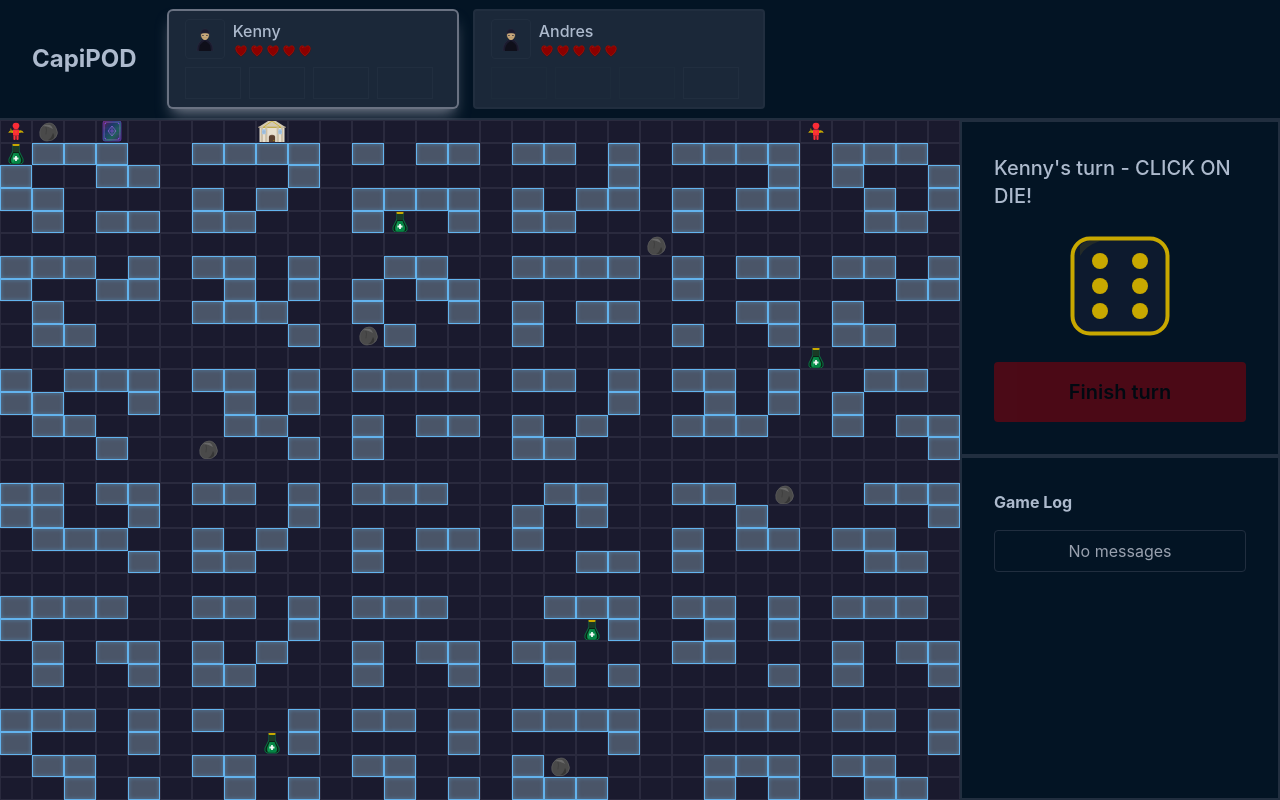
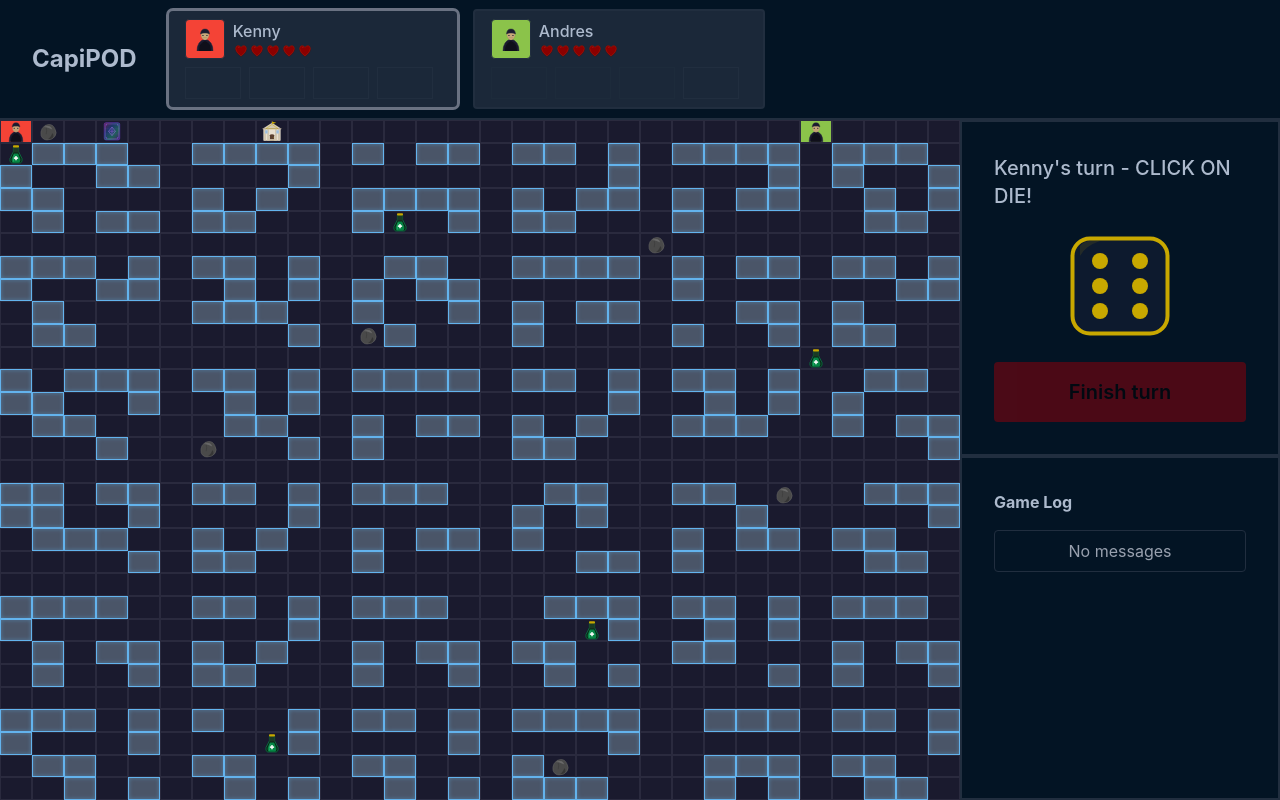
Before and after one commit to kaltbarba/Capipod, a React (Vite) app: page / in a window 1280 px wide. Built offline with nearby package versions, Linux system fonts and the light colour scheme.

Commit message:
Uses player color
Show message when game finishes

```diff
--- a/src/App.tsx
+++ b/src/App.tsx
@@ -17,6 +17,7 @@ import "./App.scss";
 function App() {
   const { setBuildings, setPods, size, setItems } = useBoardStore();
   const { setPlayers } = usePlayersStore();
+  const { winner } = useGameStore.getState();
 
   useEffect(() => {
     setPlayers([
@@ -28,6 +29,7 @@ function App() {
         coordinate: { x: 0, y: 0 },
         die: 0,
         stepsRemaining: 0,
+        color: "#F44336",
       },
       {
         id: "player-2",
@@ -37,6 +39,7 @@ function App() {
         coordinate: { x: 25, y: 0 },
         die: 0,
         stepsRemaining: 0,
+        color: "#8BC34A",
       },
     ]);
 
@@ -82,7 +85,20 @@ function App() {
       <Header />
 
       <div className="h-full grid grid-cols-[3fr_1fr] overflow-hidden">
-        <Board size={size} className={"overflow-hidden"} />
+        <div className="h-full overflow-hidden relative">
+          <Board
+            size={size}
+            className={[
+              "h-full overflow-hidden",
+              winner ? "opacity-50" : "",
+            ].join(" ")}
+          />
+          {winner ? (
+            <div className="whitespace-nowrap text-3xl text-amber-300 absolute top-1/2 left-1/2 -translate-x-1/2 -translate-y-1/2 bg-surface-element p-20 border-border rounded ring-2 ring-gray-500">
+              {winner.name} reached the shelter and won the game
+            </div>
+          ) : null}
+        </div>
 
         <div className="h-full flex flex-col overflow-hidden">
           <TurnSection />
--- a/src/components/Board/index.tsx
+++ b/src/components/Board/index.tsx
@@ -12,7 +12,7 @@ import {
 
 import { useBoardStore, useGameStore, usePlayersStore } from "../../store";
 
-import PlayerIcon from "../../assets/player.svg?react";
+import PortraitIcon from "../../assets/portrait.svg?react";
 import ShelterIcon from "../../assets/shelter.svg?react";
 import PotionIcon from "../../assets/potion.svg?react";
 import RockIcon from "../../assets/rock.svg?react";
@@ -115,6 +115,7 @@ export default function Board({
           return (
             <div
               key={`${x},${y}`}
+              style={{ backgroundColor: player?.color }}
               className={[
                 "overflow-hidden flex justify-center items-center board-cell",
                 building ? "building" : "",
@@ -128,7 +129,7 @@ export default function Board({
                 onClickCell({ item: selectedItem, coordinate: { x, y } })
               }
             >
-              {player && <PlayerIcon className="text-red-500 w-full h-full" />}
+              {player && <PortraitIcon className="w-full h-full" />}
 
               {pod?.state === PodState.active && (
                 <span>{pod.activeTurnsRemaining}</span>
@@ -136,16 +137,16 @@ export default function Board({
 
               {item ? (
                 item.category === ItemCategory.potion ? (
-                  <PotionIcon width={24} height={24} />
+                  <PotionIcon className="w-full h-full" />
                 ) : item.category === ItemCategory.rock ? (
-                  <RockIcon width={24} height={24} />
+                  <RockIcon className="w-full h-full" />
                 ) : item.category === ItemCategory.holo ? (
-                  <HoloIcon width={24} height={24} />
+                  <HoloIcon className="w-full h-full" />
                 ) : null
               ) : null}
 
               {x === shelterCoordinate.x && y === shelterCoordinate.y && (
-                <ShelterIcon width={40} height={40} />
+                <ShelterIcon className="w-full h-full" />
               )}
             </div>
           );
--- a/src/components/PlayerCard/index.tsx
+++ b/src/components/PlayerCard/index.tsx
@@ -13,7 +13,7 @@ import { usePlayersStore, useGameStore } from "../../store";
 
 export default function PlayerCard({ player }: { player: Player }) {
   const { consumeItem, setSelectedItem, players } = usePlayersStore();
-  const { currentPlayerIndex } = useGameStore();
+  const { currentPlayerIndex, winner } = useGameStore();
 
   const potionItems = useMemo(
     () =>
@@ -42,14 +42,15 @@ export default function PlayerCard({ player }: { player: Player }) {
     <div
       key={player.name}
       className={[
-        "h-fit flex flex-col   bg-surface-element rounded py-2 px-4",
-        isPlayerTurn
-          ? "ring-2 ring-gray-500 shadow-lg shadow-gray-500"
-          : "border-border border-2",
+        "h-fit flex flex-col bg-surface-element rounded py-2 px-4",
+        isPlayerTurn ? "ring-3 ring-gray-500" : "border-border border-2",
       ].join(" ")}
     >
       <div className="flex flex-row items-center mb-2">
-        <div className="flex items-center justify-center border border-border rounded w-10 h-10  mr-2">
+        <div
+          className="flex items-center justify-center border border-border rounded w-10 h-10 mr-2"
+          style={{ backgroundColor: player.color }}
+        >
           <PortratIcon width="24" height="24" className="inline" />
         </div>
 
@@ -67,13 +68,13 @@ export default function PlayerCard({ player }: { player: Player }) {
         <button
           className={[
             "w-14 h-8 border border-border bg-secondary-800 mr-2 flex justify-center items-center relative ",
-            isPlayerTurn ? "cursor-pointer" : "disabled:opacity-50",
+            isPlayerTurn && !winner ? "cursor-pointer" : "opacity-50",
           ].join(" ")}
           onClick={() =>
             potionItems.length &&
             consumeItem({ item: potionItems[potionItems.length - 1], player })
           }
-          disabled={!isPlayerTurn}
+          disabled={!isPlayerTurn || !!winner}
         >
           {potionItems.length > 0 ? (
             <>
@@ -88,12 +89,12 @@ export default function PlayerCard({ player }: { player: Player }) {
         <button
           className={[
             "w-14 h-8 border border-border bg-secondary-800 mr-2 flex justify-center items-center relative ",
-            isPlayerTurn ? "cursor-pointer" : "disabled:opacity-50",
+            isPlayerTurn && !winner ? "cursor-pointer" : "opacity-50",
           ].join(" ")}
           onClick={() =>
             rockItems.length && setSelectedItem(rockItems[rockItems.length - 1])
           }
-          disabled={!isPlayerTurn}
+          disabled={!isPlayerTurn || !!winner}
         >
           {rockItems.length > 0 ? (
             <>
@@ -108,13 +109,13 @@ export default function PlayerCard({ player }: { player: Player }) {
         <button
           className={[
             "w-14 h-8 border border-border bg-secondary-800 mr-2 flex justify-center items-center relative ",
-            isPlayerTurn ? "cursor-pointer" : "disabled:opacity-50",
+            isPlayerTurn && !winner ? "cursor-pointer" : "disabled:opacity-50",
           ].join(" ")}
           onClick={() =>
             holoItems.length &&
             consumeItem({ item: holoItems[holoItems.length - 1], player })
           }
-          disabled={!isPlayerTurn}
+          disabled={!isPlayerTurn || !!winner}
         >
           {holoItems.length > 0 ? (
             <>
--- a/src/components/TurnSection/index.tsx
+++ b/src/components/TurnSection/index.tsx
@@ -3,7 +3,7 @@ import DieIcon from "../../assets/die.svg?react";
 import { usePlayersStore, useGameStore } from "../../store";
 
 export default function TurnSection() {
-  const { currentPlayerIndex } = useGameStore();
+  const { currentPlayerIndex, winner } = useGameStore();
   const { players, rollDieForPlayer, finishPlayerTurn } = usePlayersStore();
 
   return (
@@ -24,6 +24,7 @@ export default function TurnSection() {
             : "cursor-pointer ",
         ].join(" ")}
         disabled={
+          !!winner ||
           !!(
             players[currentPlayerIndex]?.die ||
             players[currentPlayerIndex]?.stepsRemaining
@@ -52,6 +53,7 @@ export default function TurnSection() {
         ].join(" ")}
         onClick={() => finishPlayerTurn(players[currentPlayerIndex])}
         disabled={
+          !!winner ||
           !players[currentPlayerIndex]?.die ||
           !!players[currentPlayerIndex]?.stepsRemaining
         }
--- a/src/store/gameStore/index.ts
+++ b/src/store/gameStore/index.ts
@@ -5,16 +5,17 @@ import { logEntry } from "../../utils";
 import boardStore from "../boardStore";
 import logStore from "../logStore";
 
-import { TurnStage } from "../../types";
+import { TurnStage, type Player } from "../../types";
 
 interface GameState {
   currentPlayerIndex: number;
   nextPlayer: (index: number) => void; // [REFACTOR]: TO BE MOVED(?)
   stage: TurnStage;
   setStage: (stage: TurnStage) => void;
-  finish: () => void;
+  finish: ({ winner }: { winner: Player }) => void;
   podsRevealed: boolean;
   revealPods: () => void;
+  winner?: Player;
 }
 
 const useGameStore = create<GameState>((set) => ({
@@ -25,11 +26,11 @@ const useGameStore = create<GameState>((set) => ({
     set((state) => ({
       currentPlayerIndex: (state.currentPlayerIndex + 1) % totalPlayers,
     })),
-  finish: () => {
+  finish: ({ winner }) => {
     set({
       stage: TurnStage.end,
     });
-    set({ podsRevealed: true });
+    set({ podsRevealed: true, winner });
     boardStore.getState().disableAllPods();
   },
   podsRevealed: false,
--- a/src/store/playerStore/index.ts
+++ b/src/store/playerStore/index.ts
@@ -222,17 +222,19 @@ const usePlayersStore = create<PlayerState>((set, get) => ({
       boardState.shelterCoordinate.x === nextCoordinate.x &&
       boardState.shelterCoordinate.y === nextCoordinate.y
     ) {
-      gameState.finish();
+      gameState.finish({ winner: player });
       logState.addLog(
         logEntry.playerReachedShelter({ playerName: player.name }),
       );
       return;
     }
   },
+
   selectedItem: null,
   setSelectedItem: (selectedItem) => {
     set({ selectedItem });
   },
+
   finishPlayerTurn(player) {
     boardStore.getState().tickPods();
     gameStore.getState().setStage(TurnStage.start);
--- a/src/types/index.ts
+++ b/src/types/index.ts
@@ -90,6 +90,7 @@ export type Player = {
   coordinate: Coordinate;
   die: number;
   stepsRemaining: number;
+  color: `#${string}`;
 };
 
 export type EffectContext = {
```
Also changed, not shown: 1 other file (tests, documents, lock files or other folders).
